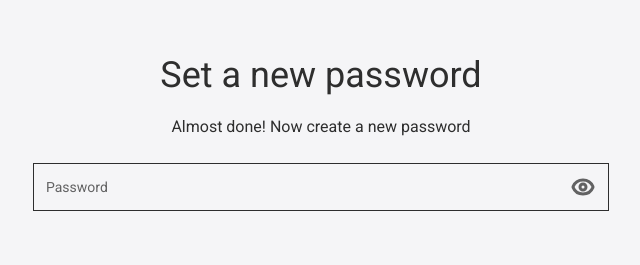
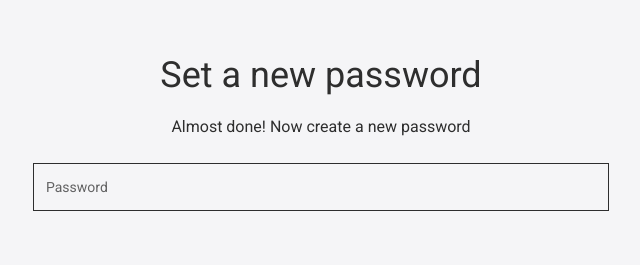
Before and after one commit to hrDGT/HRM, a Next.js app: page /auth/reset-password in a window 1280 px wide. Shown: the part 183-448 px from the top of the page, without its empty margins (319-959 px from the left). Built offline with nearby package versions, Linux system fonts and the light colour scheme.

Commit message:
feat: functionality for managing the password visibility icon has been implemented

```diff
--- a/app/auth/reset-password/reset-password-form.tsx
+++ b/app/auth/reset-password/reset-password-form.tsx
@@ -48,6 +48,7 @@ export default function ResetPasswordForm() {
               placeholder="Password"
               autoComplete="new-password"
               autoFocus
+              hasProtectIcon={false}
             />
             <FormRootError message={state?.error} />
           </Form>
--- a/components/forms/controlled-password-input.tsx
+++ b/components/forms/controlled-password-input.tsx
@@ -17,6 +17,7 @@ interface ControlledPasswordInputProps<T extends FieldValues> {
   type?: string;
   autoFocus?: boolean;
   autoComplete?: "new-password" | "current-password";
+  hasProtectIcon?: boolean;
 }
 
 export function ControlledPasswordInput<T extends FieldValues>({
@@ -24,16 +25,17 @@ export function ControlledPasswordInput<T extends FieldValues>({
   placeholder,
   autoFocus,
   autoComplete,
+  hasProtectIcon = true,
 }: ControlledPasswordInputProps<T>) {
-  const [showPassword, setShowPassword] = useState(false);
+  const [showPassword, setShowPassword] = useState(!hasProtectIcon);
 
   const { register, getFieldState, formState } = useFormContext<T>();
   const fieldState = getFieldState(name, formState);
-
+  console.log(hasProtectIcon);
   return (
     <Field data-invalid={fieldState.invalid}>
       <InputGroup
-        className="min-h-12 px-3  focus-visible:border-main-text hover:border-main-text"
+        className="min-h-12 px-3 focus-visible:border-main-text hover:border-main-text"
         data-invalid={fieldState.invalid}
       >
         <InputGroupInput
@@ -55,11 +57,15 @@ export function ControlledPasswordInput<T extends FieldValues>({
             onClick={() => setShowPassword(!showPassword)}
             aria-label={showPassword ? "Hide password" : "Show password"}
           >
-            {showPassword ? (
-              <EyeOff className="size-6 text-secondary-text" strokeWidth={3} />
-            ) : (
-              <Eye className="size-6 text-secondary-text" strokeWidth={3} />
-            )}
+            {hasProtectIcon &&
+              (showPassword ? (
+                <EyeOff
+                  className="size-6 text-secondary-text"
+                  strokeWidth={3}
+                />
+              ) : (
+                <Eye className="size-6 text-secondary-text" strokeWidth={3} />
+              ))}
           </Button>
         </InputGroupAddon>
       </InputGroup>
```
